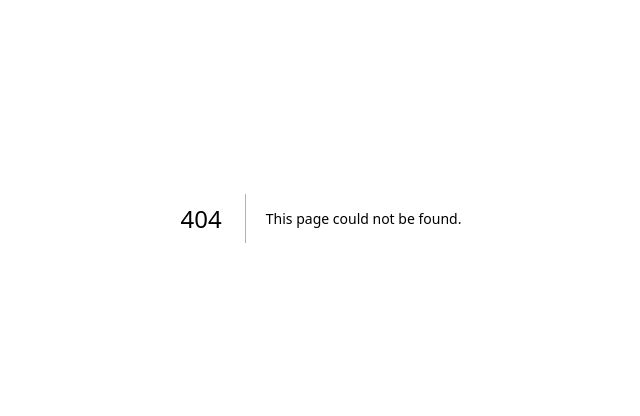
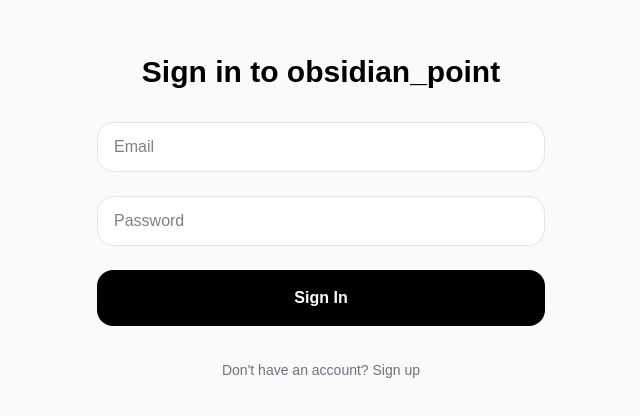
Before and after one commit to NESDUB/obsidian_point, a Next.js app: page /auth/login in a window 1280 px wide. Before the commit this address had no page. Shown: the part 182-598 px from the top of the page, without its empty margins (319-959 px from the left). Built offline with nearby package versions, Linux system fonts and the light colour scheme; no server answers.

Commit message:
feat: implement login, signup, and protected dashboard

```diff
--- /dev/null
+++ b/src/app/auth/login/page.tsx
@@ -0,0 +1,64 @@
+import { createClient } from '@/lib/supabase/server'
+import { redirect } from 'next/navigation'
+import Link from 'next/link'
+
+export default async function LoginPage() {
+  const supabase = await createClient()
+  const { data: { session } } = await supabase.auth.getSession()
+
+  if (session) redirect('/dashboard')
+
+  return (
+    <div className="flex min-h-screen items-center justify-center bg-zinc-50 dark:bg-black p-8 text-black dark:text-white">
+      <div className="max-w-md w-full space-y-8">
+        <h1 className="text-3xl font-semibold text-center">Sign in to obsidian_point</h1>
+
+        <form
+          className="space-y-6"
+          action={async (formData: FormData) => {
+            'use server'
+            const supabase = await createClient()
+            const email = formData.get('email') as string
+            const password = formData.get('password') as string
+
+            const { error } = await supabase.auth.signInWithPassword({ email, password })
+
+            if (error) {
+              console.error(error)
+              return redirect('/auth/login?error=Invalid credentials')
+            }
+
+            redirect('/dashboard')
+          }}
+        >
+          <input
+            name="email"
+            type="email"
+            placeholder="Email"
+            required
+            className="w-full px-4 py-3 rounded-2xl border border-zinc-200 dark:border-zinc-800 bg-white dark:bg-zinc-900 focus:ring-2 focus:ring-black dark:focus:ring-white outline-none transition-all"
+          />
+          <input
+            name="password"
+            type="password"
+            placeholder="Password"
+            required
+            className="w-full px-4 py-3 rounded-2xl border border-zinc-200 dark:border-zinc-800 bg-white dark:bg-zinc-900 focus:ring-2 focus:ring-black dark:focus:ring-white outline-none transition-all"
+          />
+          <button
+            type="submit"
+            className="w-full py-4 bg-black text-white dark:bg-white dark:text-black rounded-2xl font-semibold transition-all hover:opacity-90 active:scale-95"
+          >
+            Sign In
+          </button>
+        </form>
+
+        <div className="text-center">
+          <Link href="/auth/signup" className="text-sm text-zinc-500 hover:text-black dark:hover:text-white transition-colors">
+            Don&apos;t have an account? Sign up
+          </Link>
+        </div>
+      </div>
+    </div>
+  )
+}
--- /dev/null
+++ b/src/app/auth/signup/page.tsx
@@ -0,0 +1,64 @@
+import { createClient } from '@/lib/supabase/server'
+import { redirect } from 'next/navigation'
+import Link from 'next/link'
+
+export default async function SignupPage() {
+  const supabase = await createClient()
+  const { data: { session } } = await supabase.auth.getSession()
+
+  if (session) redirect('/dashboard')
+
+  return (
+    <div className="flex min-h-screen items-center justify-center bg-zinc-50 dark:bg-black p-8 text-black dark:text-white">
+      <div className="max-w-md w-full space-y-8">
+        <h1 className="text-3xl font-semibold text-center">Create your account</h1>
+
+        <form
+          className="space-y-6"
+          action={async (formData: FormData) => {
+            'use server'
+            const supabase = await createClient()
+            const email = formData.get('email') as string
+            const password = formData.get('password') as string
+
+            const { error } = await supabase.auth.signUp({ email, password })
+
+            if (error) {
+              console.error(error)
+              return redirect('/auth/signup?error=Signup failed')
+            }
+
+            redirect('/auth/login?message=Check your email to confirm')
+          }}
+        >
+          <input
+            name="email"
+            type="email"
+            placeholder="Email"
+            required
+            className="w-full px-4 py-3 rounded-2xl border border-zinc-200 dark:border-zinc-800 bg-white dark:bg-zinc-900 focus:ring-2 focus:ring-black dark:focus:ring-white outline-none transition-all"
+          />
+          <input
+            name="password"
+            type="password"
+            placeholder="Password (min 6 characters)"
+            required
+            className="w-full px-4 py-3 rounded-2xl border border-zinc-200 dark:border-zinc-800 bg-white dark:bg-zinc-900 focus:ring-2 focus:ring-black dark:focus:ring-white outline-none transition-all"
+          />
+          <button
+            type="submit"
+            className="w-full py-4 bg-black text-white dark:bg-white dark:text-black rounded-2xl font-semibold transition-all hover:opacity-90 active:scale-95"
+          >
+            Create Account
+          </button>
+        </form>
+
+        <div className="text-center">
+          <Link href="/auth/login" className="text-sm text-zinc-500 hover:text-black dark:hover:text-white transition-colors">
+            Already have an account? Sign in
+          </Link>
+        </div>
+      </div>
+    </div>
+  )
+}
--- /dev/null
+++ b/src/app/dashboard/page.tsx
@@ -0,0 +1,36 @@
+import { createClient } from '@/lib/supabase/server'
+import { redirect } from 'next/navigation'
+import { getUser } from '@/lib/supabase/auth'
+
+export default async function DashboardPage() {
+  const user = await getUser()
+
+  if (!user) redirect('/auth/login')
+
+  return (
+    <div className="flex min-h-screen items-center justify-center bg-zinc-50 dark:bg-black p-8 text-black dark:text-white">
+      <div className="max-w-md w-full text-center">
+        <h1 className="text-4xl font-semibold mb-4">Welcome to your Dashboard</h1>
+        <p className="text-xl text-zinc-600 dark:text-zinc-400 mb-8">
+          Signed in as: <span className="font-medium text-black dark:text-white">{user.email}</span>
+        </p>
+
+        <form
+          action={async () => {
+            'use server'
+            const supabase = await createClient()
+            await supabase.auth.signOut()
+            redirect('/auth/login')
+          }}
+        >
+          <button
+            type="submit"
+            className="px-8 py-4 bg-red-500 text-white rounded-2xl font-semibold transition-all hover:bg-red-600 active:scale-95"
+          >
+            Sign Out
+          </button>
+        </form>
+      </div>
+    </div>
+  )
+}
```
